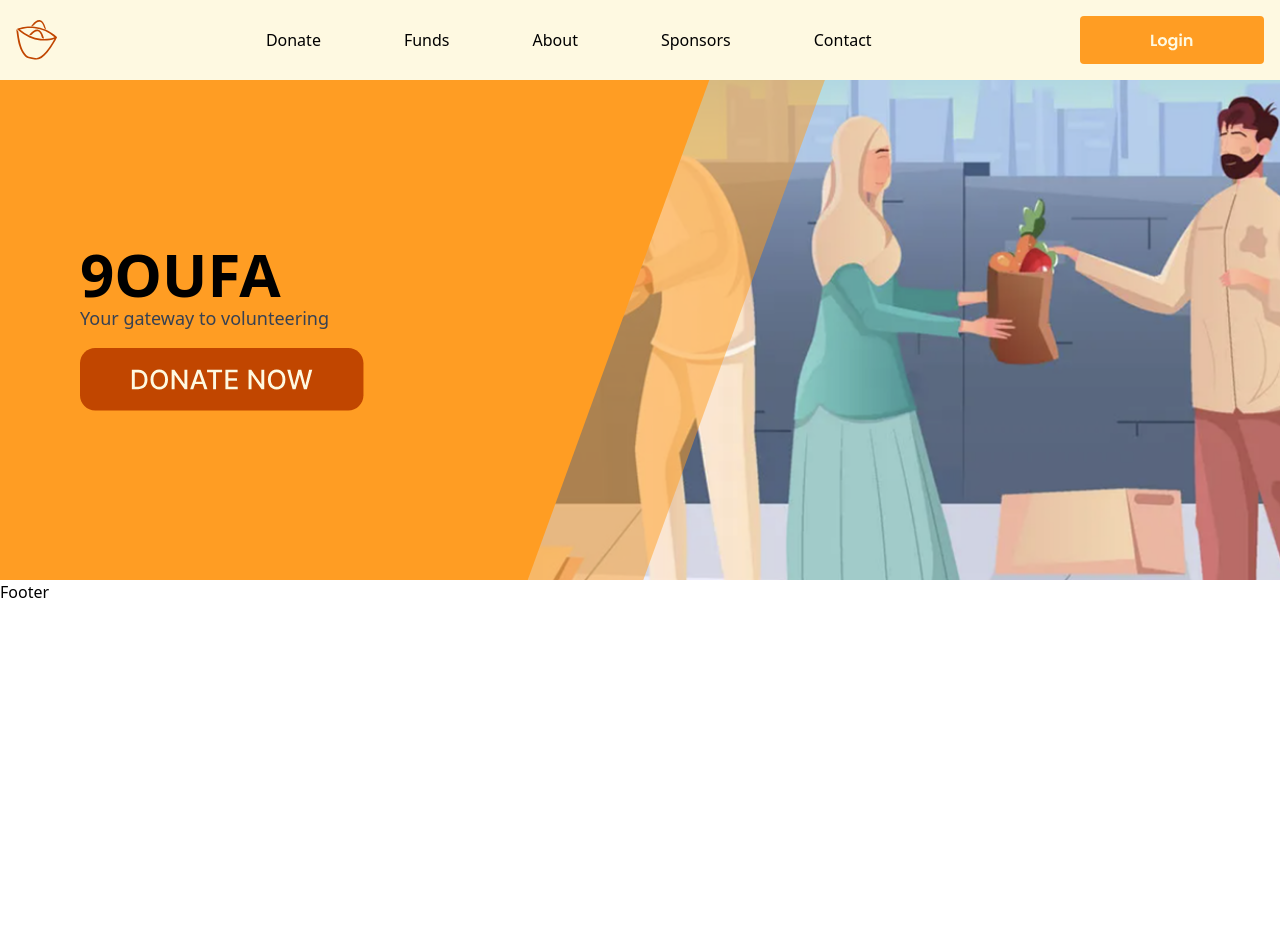
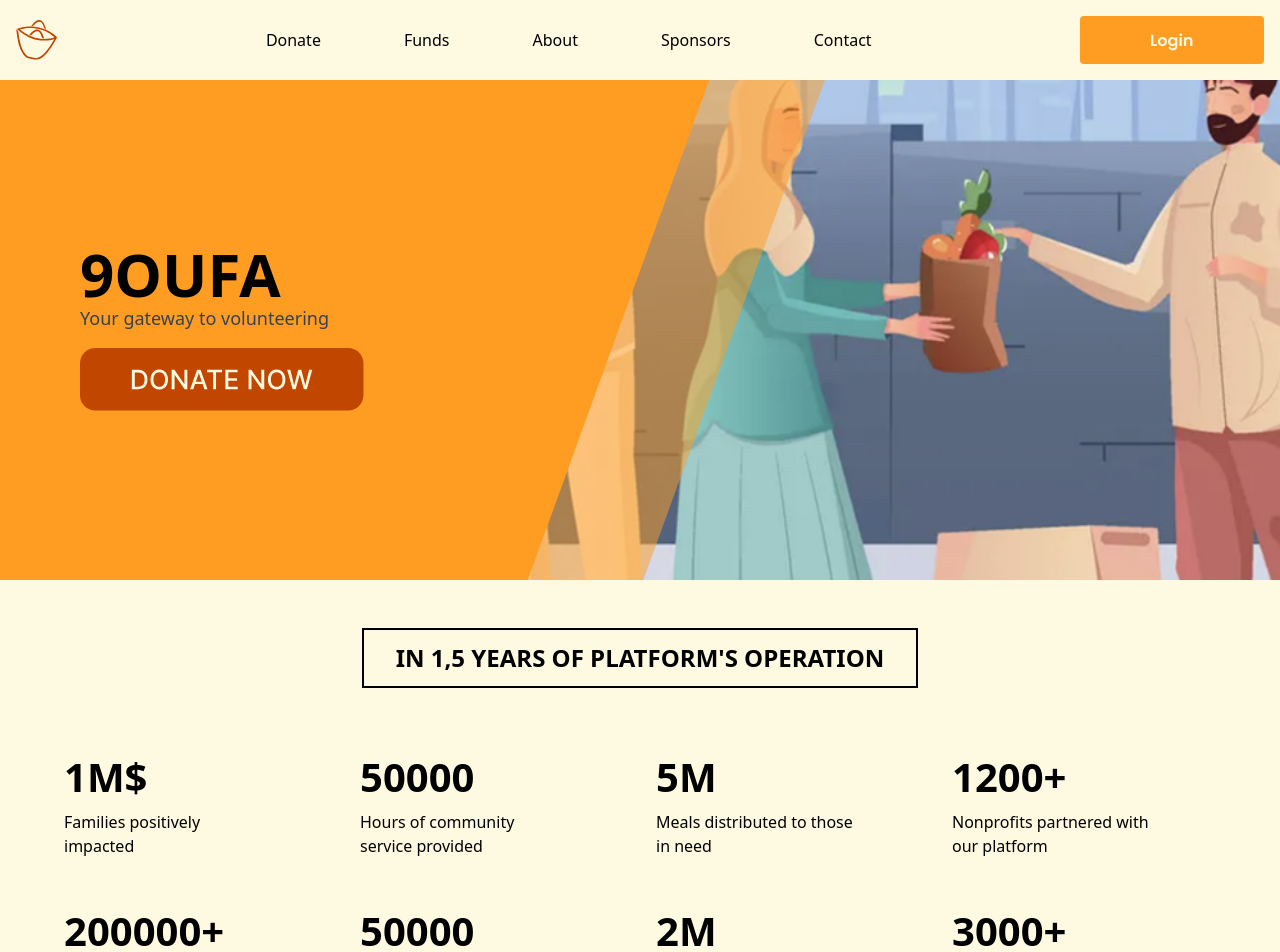
Before and after one commit to Naaylla/Djeezy-Hackathon, a React (Vite) app in the folder frontend/: page / in a window 1280 px wide. Shown: the top 952 px of the page. Before the commit the page ends 800 px from the top, so only its background shows below. Built offline with nearby package versions, Linux system fonts and the light colour scheme.

Commit message:
add animation for the hero page, added the stat section

```diff
--- /dev/null
+++ b/frontend/src/components/Donation/Index.tsx
@@ -0,0 +1,7 @@
+export default function Donation() {
+  return (
+    <div>
+      <p>hello</p>
+    </div>
+  );
+}
--- a/frontend/src/components/Hero/index.tsx
+++ b/frontend/src/components/Hero/index.tsx
@@ -1,31 +1,131 @@
+"use client";
+
+import { AnimatedStat } from "../stats/animated-stats";
+import { useIntersectionObserver } from "../../lib/use-intersection-observer";
+import { useEffect, useState } from "react";
+import ImageCarousel from "../image carousel/ImageCarousel";
+
+// Import your hero images
 import hero_pic from "../../assets/hero/hero-pic.png";
 import hero_button from "../../assets/hero/hero-button.svg";
 import hero_skew from "../../assets/hero/hero-skew.svg";
 
+// Add more hero images here - use absolute URLs for testing
+const heroImages = [
+  hero_pic,
+  "https://images.unsplash.com/photo-1488521787991-ed7bbaae773c?q=80&w=1000", // Example image
+];
+
 export default function Hero() {
+  const { ref, isInView } = useIntersectionObserver<HTMLDivElement>({
+    threshold: 0.2,
+  });
+  const [isHeaderVisible, setIsHeaderVisible] = useState(false);
+
+  useEffect(() => {
+    if (isInView) {
+      setIsHeaderVisible(true);
+    }
+  }, [isInView]);
+
   return (
-    <div className="relative w-full h-[500px] flex items-center bg-beige">
+    <div className="bg-beige w-full">
+      <div className="relative w-full h-[500px] flex items-center bg-beige overflow-hidden">
         {/* Skewed Background - Above Hero Image */}
         <img
-        src={hero_skew}
+          src={hero_skew || "/placeholder.svg"}
           alt="Skew background"
           className="absolute left-0 top-0 h-full w-auto z-10"
         />
 
-      {/* Hero Image - Behind Skewed Background */}
-      <img
-        src={hero_pic}
-        alt="Hero"
+        {/* Hero Image Carousel - Behind Skewed Background */}
+        <div className="absolute right-0 top-0 w-full h-full z-0">
+          <ImageCarousel
+            images={heroImages}
+            interval={6000}
             className="absolute right-0 top-0 w-auto h-full object-cover z-0"
           />
+        </div>
 
         {/* Text Content - On Top */}
         <div className="relative z-20 ml-20">
           <p className="text-6xl font-bold text-black">9OUFA</p>
           <p className="text-lg text-gray-700">Your gateway to volunteering</p>
           <button className="mt-4">
-          <img src={hero_button} alt="Donate Now" />
+            <img src={hero_button || "/placeholder.svg"} alt="Donate Now" />
           </button>
+        </div>
+      </div>
+
+      <div
+        ref={ref}
+        className="w-full bg-beige text-black py-12 flex flex-col items-center px-4"
+      >
+        <div
+          className={`text-2xl font-bold border-2 border-black px-8 py-3 mb-16 text-center transition-all duration-600 ${
+            isHeaderVisible
+              ? "opacity-100 translate-y-0"
+              : "opacity-0 translate-y-5"
+          }`}
+          style={{
+            transitionProperty: "opacity, transform",
+            transitionTimingFunction: "cubic-bezier(0.4, 0, 0.2, 1)",
+          }}
+        >
+          IN 1,5 YEARS OF PLATFORM'S OPERATION
+        </div>
+
+        <div className="grid grid-cols-1 md:grid-cols-4 gap-x-8 gap-y-12 max-w-6xl w-full">
+          {/* Row 1 */}
+          <AnimatedStat
+            value={1}
+            label="Families positively impacted"
+            formatter={(value) => `${value}M$`}
+            delay={0}
+          />
+          <AnimatedStat
+            value={50000}
+            label="Hours of community service provided "
+            delay={1}
+          />
+          <AnimatedStat
+            value={5}
+            suffix="M"
+            label="Meals distributed to those in need"
+            delay={2}
+          />
+          <AnimatedStat
+            value={1200}
+            suffix="+"
+            label="Nonprofits partnered with our platform"
+            delay={3}
+          />
+
+          {/* Row 2 */}
+          <AnimatedStat
+            value={200000}
+            suffix="+"
+            label="Registered users on the platform"
+            delay={4}
+          />
+          <AnimatedStat
+            value={50000}
+            label="Individual donors contributing to campaigns "
+            delay={5}
+          />
+          <AnimatedStat
+            value={2}
+            suffix="M"
+            label="People benefited from donations"
+            delay={6}
+          />
+          <AnimatedStat
+            value={3000}
+            suffix="+"
+            label="Crowdfunding campaigns successfully completed"
+            delay={7}
+          />
+        </div>
       </div>
     </div>
   );
--- /dev/null
+++ b/frontend/src/components/image carousel/ImageCarousel.tsx
@@ -0,0 +1,84 @@
+"use client";
+
+import { useState, useEffect } from "react";
+
+interface ImageCarouselProps {
+  images: string[];
+  interval?: number;
+  className?: string;
+}
+
+export default function ImageCarousel({
+  images,
+  interval = 5000,
+  className = "",
+}: ImageCarouselProps) {
+  const [currentIndex, setCurrentIndex] = useState(0);
+  const [isLoaded, setIsLoaded] = useState<boolean[]>([]);
+
+  // Track which images have loaded
+  useEffect(() => {
+    setIsLoaded(new Array(images.length).fill(false));
+  }, [images.length]);
+
+  const handleImageLoad = (index: number) => {
+    setIsLoaded((prev) => {
+      const newLoaded = [...prev];
+      newLoaded[index] = true;
+      return newLoaded;
+    });
+  };
+
+  // Handle image rotation
+  useEffect(() => {
+    if (images.length <= 1) return;
+
+    const timer = setInterval(() => {
+      setCurrentIndex((prev) => (prev + 1) % images.length);
+    }, interval);
+
+    return () => clearInterval(timer);
+  }, [images.length, interval]);
+
+  if (images.length === 0) {
+    return (
+      <div className={`${className} bg-gray-200`}>No images available</div>
+    );
+  }
+
+  return (
+    <div className={`${className} relative overflow-hidden`}>
+      {images.map((image, index) => {
+        // Use a placeholder if the image path is empty
+        const imgSrc = image || "/placeholder.svg?height=500&width=800";
+
+        return (
+          <div
+            key={index}
+            className={`absolute inset-0 transition-opacity duration-1000 ${
+              index === currentIndex ? "opacity-100" : "opacity-0"
+            }`}
+            style={{
+              zIndex: index === currentIndex ? 1 : 0,
+              width: "100%",
+              height: "100%",
+            }}
+          >
+            <img
+              src={imgSrc || "/placeholder.svg"}
+              alt={`Hero ${index + 1}`}
+              className="w-full h-full object-cover"
+              onLoad={() => handleImageLoad(index)}
+              onError={() => console.error(`Failed to load image: ${imgSrc}`)}
+            />
+
+            {/* Debug overlay to show image path */}
+            <div className="absolute bottom-0 left-0 bg-black bg-opacity-50 text-white text-xs p-1">
+              {imgSrc} (Index: {index}, Current: {currentIndex})
+            </div>
+          </div>
+        );
+      })}
+    </div>
+  );
+}
--- /dev/null
+++ b/frontend/src/components/stats/animated-stats.tsx
@@ -0,0 +1,65 @@
+"use client";
+
+import { useCountUp } from "../../lib/use-count-up";
+import { useIntersectionObserver } from "../../lib/use-intersection-observer";
+import { useEffect, useState } from "react";
+
+interface AnimatedStatProps {
+  value: number;
+  label: string;
+  suffix?: string;
+  formatter?: (value: number) => string;
+  delay?: number;
+}
+
+export function AnimatedStat({
+  value,
+  label,
+  suffix = "",
+  formatter,
+  delay = 0,
+}: AnimatedStatProps) {
+  const { ref, isInView } = useIntersectionObserver<HTMLDivElement>();
+  const [isVisible, setIsVisible] = useState(false);
+
+  useEffect(() => {
+    if (isInView) {
+      const timer = setTimeout(() => {
+        setIsVisible(true);
+      }, delay * 100);
+
+      return () => clearTimeout(timer);
+    }
+  }, [isInView, delay]);
+
+  const formattedValue = useCountUp({
+    end: value,
+    isInView,
+    delay: delay * 100,
+    formatter:
+      formatter ||
+      ((value) => {
+        if (suffix) {
+          return `${value}${suffix}`;
+        }
+        return value.toString();
+      }),
+  });
+
+  return (
+    <div
+      ref={ref}
+      className={`text-left transition-all duration-600 ${
+        isVisible ? "opacity-100 translate-y-0" : "opacity-0 translate-y-5"
+      }`}
+      style={{
+        transitionDelay: `${delay * 100}ms`,
+        transitionProperty: "opacity, transform",
+        transitionTimingFunction: "cubic-bezier(0.4, 0, 0.2, 1)",
+      }}
+    >
+      <p className="text-[2.5rem] leading-tight font-bold">{formattedValue}</p>
+      <p className="text-base mt-2 max-w-[200px]">{label}</p>
+    </div>
+  );
+}
--- /dev/null
+++ b/frontend/src/lib/use-count-up.ts
@@ -0,0 +1,66 @@
+"use client";
+
+import { useState, useEffect } from "react";
+
+interface UseCountUpProps {
+  end: number;
+  start?: number;
+  duration?: number;
+  delay?: number;
+  isInView?: boolean;
+  formatter?: (value: number) => string;
+}
+
+export function useCountUp({
+  end,
+  start = 0,
+  duration = 2500, // Increased duration for smoother animation
+  delay = 0,
+  isInView = true,
+  formatter = (value) => value.toString(),
+}: UseCountUpProps) {
+  const [count, setCount] = useState(isInView ? start : 0);
+  const [shouldStart, setShouldStart] = useState(false);
+
+  useEffect(() => {
+    if (isInView && !shouldStart) {
+      const timer = setTimeout(() => {
+        setShouldStart(true);
+      }, delay);
+
+      return () => clearTimeout(timer);
+    }
+  }, [delay, isInView, shouldStart]);
+
+  useEffect(() => {
+    if (!shouldStart) return;
+
+    let startTime: number | null = null;
+    let animationFrame: number;
+
+    const animate = (timestamp: number) => {
+      if (!startTime) startTime = timestamp;
+      const progress = timestamp - startTime;
+      const percentage = Math.min(progress / duration, 1);
+
+      // Using a custom easing function for stronger deceleration
+      const easing = (t: number) => {
+        return 1 - Math.pow(1 - t, 4); // Stronger easing curve
+      };
+
+      const currentCount = Math.floor(
+        start + (end - start) * easing(percentage)
+      );
+      setCount(currentCount);
+
+      if (progress < duration) {
+        animationFrame = requestAnimationFrame(animate);
+      }
+    };
+
+    animationFrame = requestAnimationFrame(animate);
+    return () => cancelAnimationFrame(animationFrame);
+  }, [start, end, duration, shouldStart]);
+
+  return formatter(count);
+}
--- /dev/null
+++ b/frontend/src/lib/use-intersection-observer.ts
@@ -0,0 +1,45 @@
+"use client";
+
+import { useState, useEffect, useRef } from "react";
+
+interface UseIntersectionObserverProps {
+  threshold?: number;
+  rootMargin?: string;
+}
+
+export function useIntersectionObserver<T extends HTMLElement>({
+  threshold = 0.1,
+  rootMargin = "0px",
+}: UseIntersectionObserverProps = {}) {
+  const [isInView, setIsInView] = useState(false);
+  const ref = useRef<T>(null);
+
+  useEffect(() => {
+    const observer = new IntersectionObserver(
+      ([entry]) => {
+        // Once it's in view, keep it that way
+        if (entry.isIntersecting) {
+          setIsInView(true);
+          if (ref.current) observer.unobserve(ref.current);
+        }
+      },
+      {
+        threshold,
+        rootMargin,
+      }
+    );
+
+    const currentRef = ref.current;
+    if (currentRef) {
+      observer.observe(currentRef);
+    }
+
+    return () => {
+      if (currentRef) {
+        observer.unobserve(currentRef);
+      }
+    };
+  }, [threshold, rootMargin]);
+
+  return { ref, isInView };
+}
--- a/frontend/src/views/Home/index.tsx
+++ b/frontend/src/views/Home/index.tsx
@@ -3,7 +3,7 @@ import Hero from "../../components/Hero";
 export default function Home() {
   return (
     <div>
-      <Hero /> {/* Make sure this is here */}
+      <Hero />
     </div>
   );
 }
```
Also changed, not shown: frontend/src/assets/hero/hero-pic-2.png (added). Lines whose indentation alone changed are shown as unchanged.
